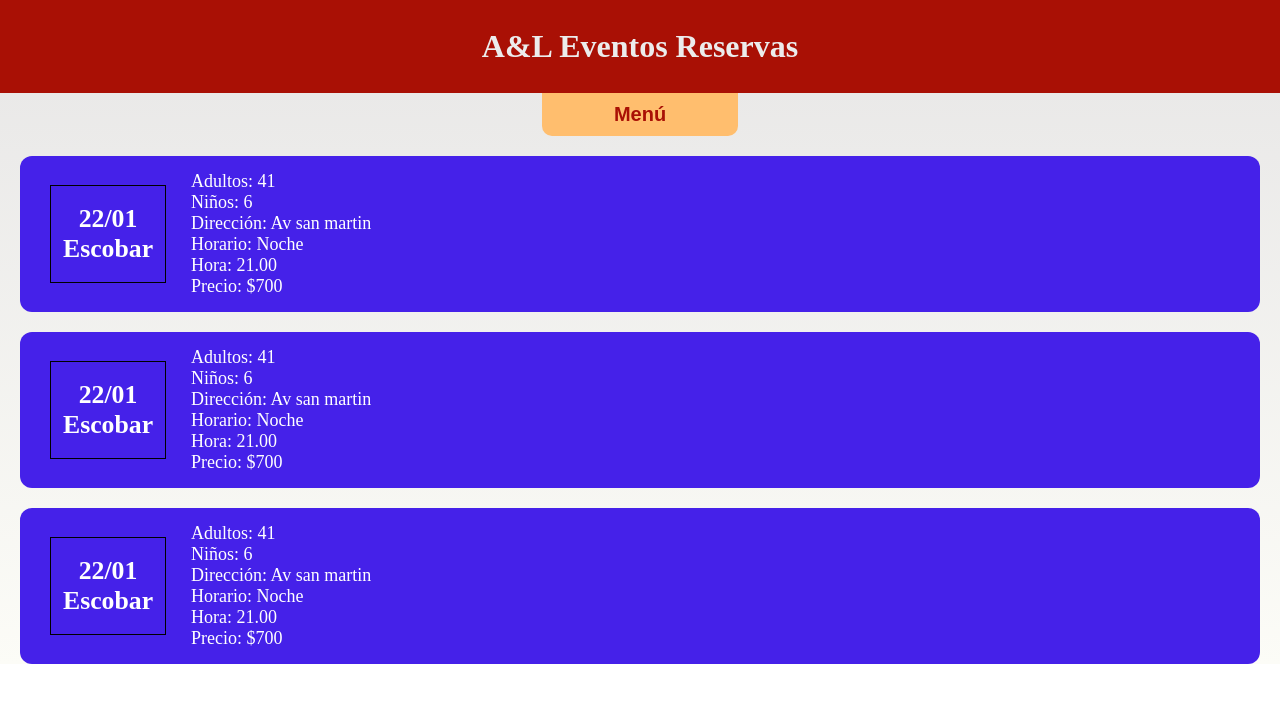
After one commit to AgustinMendez25/AyL_Eventos_Reservas_Web, a PHP site: page /tabla.html in a window 1280 px wide. The commit adds this page. Shown: the top 703 px of the page. Run offline with PHP 8.4, Linux system fonts and the light colour scheme.

Commit message:
Avances 1

```diff
--- a/assets/css/style.css
+++ b/assets/css/style.css
@@ -9,21 +9,21 @@
 }
 
 .nav{
-    padding: 4px 8px;
+    padding: 28px 0px;
     background-color: rgb(169, 16, 5);
 }
 
 .nav h1{
     color: rgb(236, 236, 236);
-    font-size: 24px;
+    font-size: 32px;
     text-align: center;
 }
 
 .logo-div {
-    width: 240px;
+    width: 280px;
     margin: auto;
-    margin-top: 10px;
-    margin-bottom: 16px;
+    margin-top: 20px;
+    margin-bottom: 20px;
 }
 
 .logo-div img {
@@ -31,5 +31,69 @@
 }
 
 .contenido {
+    text-align: center;
+}
 
+.boton {
+    padding: 18px 32px;
+    font-size: 20px;
+    font-weight: 800;
+    color: rgb(169, 16, 5);
+    border:none;
+    box-shadow: 2px 2px 3px rgb(141, 140, 140);
+    border-radius: 10px;
+    background-color:rgb(255, 190, 110);
+    margin:5px;
 }
+
+.boton:hover{
+    border:none;
+    background-color: rgb(252, 202, 142);
+    color: rgb(170, 47, 38);
+    transform: scale(1.04);
+}
+
+.div-consulta input {
+    padding: 18px 54px;
+    margin-top: 24px;
+}
+
+/*-------------CSS TABLA----------*/
+
+.div-boton-opciones{
+    text-align: center;
+}
+
+.boton-opciones{
+    padding: 10px 72px;
+    font-size: 20px;
+    font-weight: 800;
+    color: rgb(169, 16, 5);
+    border:none;
+    border-bottom-left-radius: 10px;
+    border-bottom-right-radius: 10px;
+    background-color:rgb(255, 190, 110);
+}
+
+.tarjeta-evento {
+    margin: 20px;
+    padding: 10px;
+    border-radius: 12px;
+    background-color: rgb(69, 33, 233);
+    color:rgb(255, 255, 255);
+    display: flex;
+    align-items: center;
+}
+
+.tarjeta-evento-cartel {
+    padding: 18px 12px;
+    margin: 0px 20px;
+    font-size: 22px;
+    text-align: center;
+    border: 1px solid black;
+}
+
+.tarjeta-evento-info {
+    padding: 5px;
+    font-size: 18px;
+}
--- /dev/null
+++ b/tabla.html
@@ -0,0 +1,82 @@
+<!DOCTYPE html>
+
+<html lang="en">
+
+<head>
+    <meta charset="UTF-8">
+    <meta http-equiv="X-UA-Compatible" content="IE=edge">
+    <meta name="viewport" content="width=device-width, initial-scale=1.0">
+    <title>AyL_Eventos_Reservas</title>
+
+    <!--CSS-->
+    <link rel="stylesheet" href="assets/css/style.css">
+
+</head>
+
+<body>
+
+    <div class="contenedor">
+        <div class="nav">
+            <h1>A&L Eventos Reservas</h1>
+        </div>
+        <div class="div-boton-opciones">
+            <button class="boton-opciones">Menú</button>
+        </div>
+        <div class="contenedor-eventos">
+            <div class="tarjeta-evento">
+                <div class="tarjeta-evento-cartel">
+                    <h3>
+                        22/01<br>Escobar
+                    </h3>
+                </div>
+                <div class="tarjeta-evento-info">
+                    <p>
+                        Adultos: 41 <br>
+                        Niños: 6 <br>
+                        Dirección: Av san martin <br>
+                        Horario: Noche <br>
+                        Hora: 21.00 <br>
+                        Precio: $700 <br>
+                    </p>
+                </div>
+            </div>
+            <div class="tarjeta-evento">
+                <div class="tarjeta-evento-cartel">
+                    <h3>
+                        22/01<br>Escobar
+                    </h3>
+                </div>
+                <div class="tarjeta-evento-info">
+                    <p>
+                        Adultos: 41 <br>
+                        Niños: 6 <br>
+                        Dirección: Av san martin <br>
+                        Horario: Noche <br>
+                        Hora: 21.00 <br>
+                        Precio: $700 <br>
+                    </p>
+                </div>
+            </div>
+            <div class="tarjeta-evento">
+                <div class="tarjeta-evento-cartel">
+                    <h3>
+                        22/01<br>Escobar
+                    </h3>
+                </div>
+                <div class="tarjeta-evento-info">
+                    <p>
+                        Adultos: 41 <br>
+                        Niños: 6 <br>
+                        Dirección: Av san martin <br>
+                        Horario: Noche <br>
+                        Hora: 21.00 <br>
+                        Precio: $700 <br>
+                    </p>
+                </div>
+            </div>
+        </div>
+    </div>
+
+</body>
+
+</html>
```
Also changed, not shown: index.html (+4 -4 lines), anotaciones.png (added).
